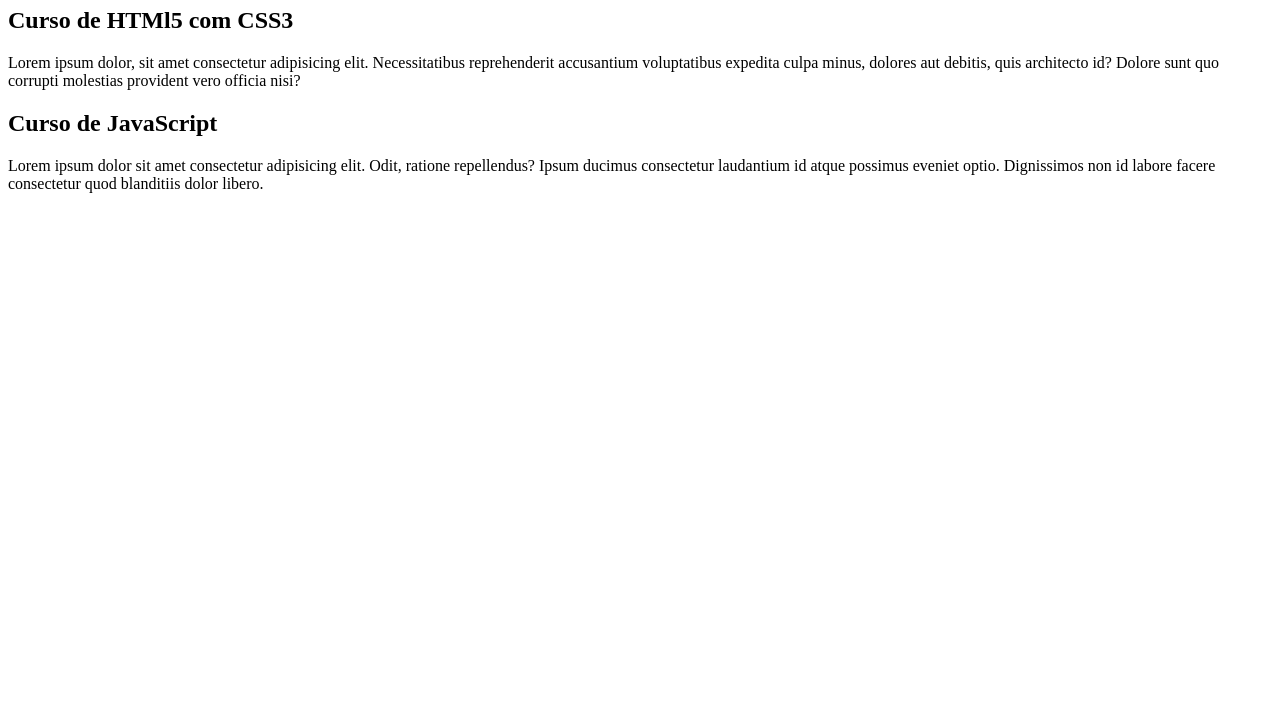
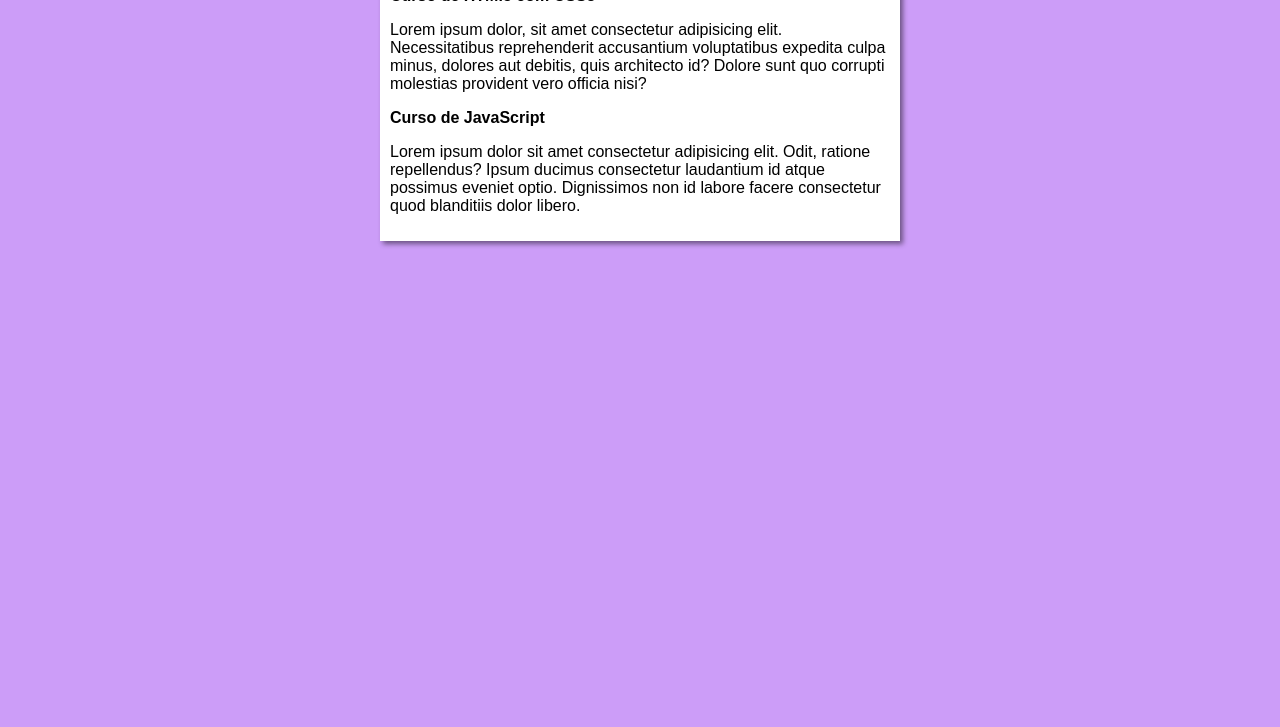
Before and after one commit to TheoKrdozo/projeto-site, a plain HTML site: page index.html in a window 1280 px wide. Shown: the part 73-800 px from the top of the page. Drawn offline with Linux system fonts and the light colour scheme; the site is published under a folder, as on GitHub Pages, so addresses that start at the root find nothing.

Commit message:
erro de digitação na linkagem do css

```diff
--- a/index.html
+++ b/index.html
@@ -4,7 +4,7 @@
     <meta charset="UTF-8">
     <meta name="viewport" content="width=device-width, initial-scale=1.0">
     <title>Curso em Vídeo</title>
-    <link rel="stylesheet" href="/estilos/style.css">
+    <link rel="stylesheet" href="estilos/style.css">
 </head>
 <body>
     <main>
```
